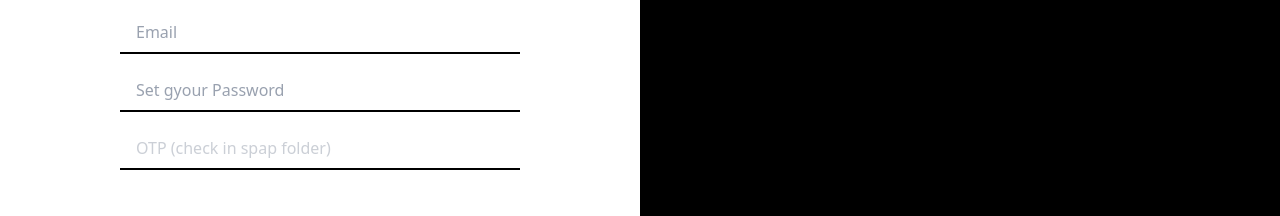
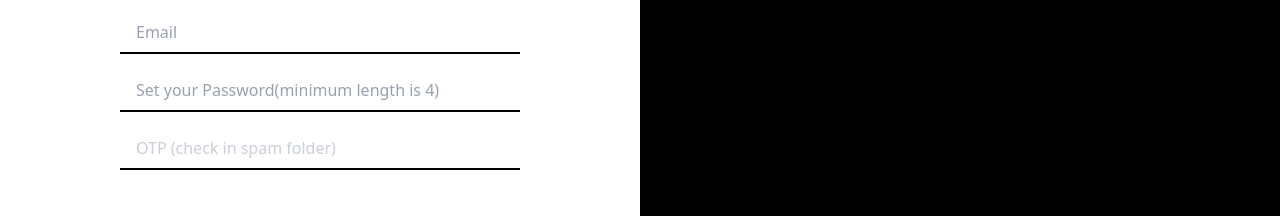
Before and after one commit to aditya25042005/Hackers_404, a React (Vite) app in the folder Frontend/CertifyoHackathon/: page /register in a window 1280 px wide. Shown: the part 290-506 px from the top of the page. Built offline with nearby package versions, Linux system fonts and the light colour scheme; no server answers.

Commit message:
eoor message of sing up corrected

```diff
--- a/Frontend/CertifyoHackathon/src/components/Register.tsx
+++ b/Frontend/CertifyoHackathon/src/components/Register.tsx
@@ -27,7 +27,7 @@ const Register:React.FC = () => {
                 }, {
     withCredentials: true,  // <--- Add this here
   })
-                alert("OTP sent to your email.");
+                alert("OTP sent to your email. check in your spam folder if not found in inbox");
                 setOtpSent(true);
             }
             else
@@ -41,7 +41,7 @@ const Register:React.FC = () => {
                 navigate('/login')
             }
         }catch (err) {
-            alert(`your account already exists ${err}`);
+            alert(`error occured ${err}`);
         } finally {
             setLoading(false);
         }
@@ -66,22 +66,22 @@ const Register:React.FC = () => {
                         <form onSubmit={handleSubmit} className="flex flex-col pt-3 md:pt-8">
                             <div className="flex flex-col pt-4">
                                 <div className="focus-within:border-b-gray-500 relative flex overflow-hidden border-b-2 transition">
-                                    <input value={name} onChange={(e)=>setName(e.target.value)} type="text" id="login-name" className="w-full flex-1 appearance-none border-gray-300 bg-white px-4 py-2 text-base text-gray-700 placeholder-gray-400 focus:outline-none" placeholder="Name" />
+                                    <input value={name} onChange={(e)=>setName(e.target.value)} type="text" id="login-name" className="w-full flex-1 appearance-none border-gray-300 bg-white px-4 py-2 text-base text-gray-700 placeholder-gray-400 focus:outline-none" placeholder="Name"  required/>
                                 </div>
                             </div>
                             <div className="flex flex-col pt-4">
                                 <div className="focus-within:border-b-gray-500 relative flex overflow-hidden border-b-2 transition">
-                                    <input value={email} onChange={(e)=>setEmail(e.target.value)} type="email" id="login-email" className="w-full flex-1 appearance-none border-gray-300 bg-white px-4 py-2 text-base text-gray-700 placeholder-gray-400 focus:outline-none" placeholder="Email" />
+                                    <input value={email} onChange={(e)=>setEmail(e.target.value)} type="email" id="login-email" className="w-full flex-1 appearance-none border-gray-300 bg-white px-4 py-2 text-base text-gray-700 placeholder-gray-400 focus:outline-none" placeholder="Email" required />
                                 </div>
                             </div>
                             <div className="flex flex-col pt-4">
                                 <div className="focus-within:border-b-gray-500 relative flex overflow-hidden border-b-2 transition">
-                                    <input value={password} onChange={(e)=>setPassword(e.target.value)} type="password" id="login-password" className="w-full flex-1 appearance-none border-gray-300 bg-white px-4 py-2 text-base text-gray-700 placeholder-gray-400 focus:outline-none" placeholder="Set gyour Password" />
+                                    <input value={password} onChange={(e)=>setPassword(e.target.value)} type="password" id="login-password" className="w-full flex-1 appearance-none border-gray-300 bg-white px-4 py-2 text-base text-gray-700 placeholder-gray-400 focus:outline-none" placeholder="Set your Password(minimum length is 4)"  required/>
                                 </div>
                             </div>
                             <div className="mb-12 flex flex-col pt-4">
                                 <div className="focus-within:border-b-gray-500 relative flex overflow-hidden border-b-2 transition">
-                                    <input value={otp} onChange={(e) => setOtp(e.target.value)} type="text" disabled={!otpSent} className="w-full flex-1 appearance-none border-gray-300 bg-white px-4 py-2 text-base text-gray-700 placeholder-gray-400 focus:outline-none disabled:cursor-not-allowed disabled:opacity-50" placeholder="OTP (check in spap folder)" />
+                                    <input value={otp} onChange={(e) => setOtp(e.target.value)} type="text" disabled={!otpSent} className="w-full flex-1 appearance-none border-gray-300 bg-white px-4 py-2 text-base text-gray-700 placeholder-gray-400 focus:outline-none disabled:cursor-not-allowed disabled:opacity-50" placeholder="OTP (check in spam folder)" />
                                 </div>
                             </div>
                             <button type="submit" className="w-full rounded-lg bg-gray-900 px-4 py-2 text-center text-base font-semibold text-white shadow-md ring-gray-500 ring-offset-2 transition focus:ring-2 hover:bg-gray-700 cursor-pointer" disabled={loading}>
--- a/Frontend/CertifyoHackathon/src/components/login.tsx
+++ b/Frontend/CertifyoHackathon/src/components/login.tsx
@@ -30,6 +30,7 @@ const Login: React.FC = () => {
                 alert("Login failed: " + res.data.message);
             }
         } catch (error: unknown) {
+             console.error("Login error:", error);
             if (axios.isAxiosError(error)) {
                 alert("Login error: " + (error.response?.data?.message || error.message));
             } else {
```
